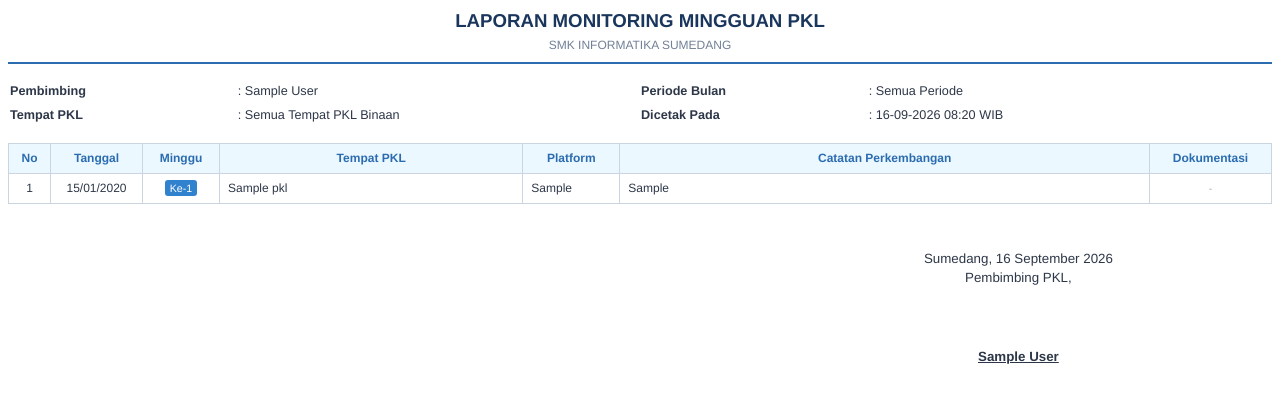
After one commit to sebuahsemangat/siprala, a PHP site: page /download_laporan.php in a window 1280 px wide. The commit adds this page. Shown: the top 403 px of the page. Run offline with PHP 8.4, Linux system fonts and the light colour scheme; the visitor is signed in with stand-in values (Sample User, id 1); tables that the repository leaves empty hold one stand-in row (values such as "Sample post").

Commit message:
Laporan pembimbing

```diff
--- /dev/null
+++ b/pembimbing/download_laporan.php
@@ -0,0 +1,346 @@
+<?php
+session_start();
+require_once '../koneksi.php';
+
+// 1. Cek Login
+if (!isset($_SESSION['id_pembimbing'])) {
+    die("Akses ditolak. Silakan login kembali.");
+}
+
+$id_pembimbing = $_SESSION['id_pembimbing'];
+$nama_pembimbing = $_SESSION['nama_pembimbing'] ?? 'Pembimbing';
+
+// 2. Tangkap Parameter Filter
+$id_tempat = $_GET['id_tempat'] ?? 'all';
+$bulan = $_GET['bulan'] ?? 'all';
+$format = strtolower($_GET['format'] ?? 'pdf');
+
+// Format nama bulan untuk judul
+$bulan_indo = [
+    1 => 'Januari', 2 => 'Februari', 3 => 'Maret', 4 => 'April',
+    5 => 'Mei', 6 => 'Juni', 7 => 'Juli', 8 => 'Agustus',
+    9 => 'September', 10 => 'Oktober', 11 => 'November', 12 => 'Desember'
+];
+
+$label_bulan = "Semua Periode";
+if ($bulan !== 'all' && preg_match('/^(\d{4})-(\d{2})$/', $bulan, $m)) {
+    $thn = $m[1];
+    $bln_num = (int)$m[2];
+    $label_bulan = ($bulan_indo[$bln_num] ?? 'Bulan ' . $bln_num) . ' ' . $thn;
+}
+
+$label_tempat = "Semua Tempat PKL Binaan";
+if ($id_tempat !== 'all' && is_numeric($id_tempat)) {
+    $stmt_tp = $pdo->prepare("SELECT nama_tempat FROM tempat_pkl WHERE id_tempat = ?");
+    $stmt_tp->execute([$id_tempat]);
+    $tp = $stmt_tp->fetch(PDO::FETCH_ASSOC);
+    if ($tp) {
+        $label_tempat = $tp['nama_tempat'];
+    }
+}
+
+// 3. Query Data Absensi Mingguan
+$query = "SELECT am.*, tp.nama_tempat
+          FROM absensi_mingguan am
+          JOIN tempat_pkl tp ON am.id_tempat = tp.id_tempat
+          WHERE am.id_pembimbing = :id_pembimbing";
+$params = [':id_pembimbing' => $id_pembimbing];
+
+if ($id_tempat !== 'all' && !empty($id_tempat)) {
+    $query .= " AND am.id_tempat = :id_tempat";
+    $params[':id_tempat'] = $id_tempat;
+}
+
+if ($bulan !== 'all' && !empty($bulan)) {
+    $query .= " AND DATE_FORMAT(am.tanggal_monitoring, '%Y-%m') = :bulan";
+    $params[':bulan'] = $bulan;
+}
+
+$query .= " ORDER BY am.tanggal_monitoring ASC, am.minggu_ke ASC";
+$stmt = $pdo->prepare($query);
+$stmt->execute($params);
+$data_riwayat = $stmt->fetchAll(PDO::FETCH_ASSOC);
+
+$filename_clean = 'Laporan_Monitoring_PKL_' . preg_replace('/[^A-Za-z0-9_]/', '_', $label_tempat) . '_' . date('Ymd_His');
+
+// ==========================================
+// A. EXPORT EXCEL
+// ==========================================
+if ($format === 'excel') {
+    header("Content-Type: application/vnd.ms-excel; charset=utf-8");
+    header("Content-Disposition: attachment; filename=" . $filename_clean . ".xls");
+    header("Expires: 0");
+    header("Cache-Control: must-revalidate, post-check=0, pre-check=0");
+    header("Pragma: public");
+    ?>
+    <!DOCTYPE html>
+    <html>
+    <head>
+        <meta charset="utf-8">
+        <style>
+            table { border-collapse: collapse; width: 100%; }
+            th, td { border: 1px solid #333333; padding: 8px; vertical-align: top; }
+            th { background-color: #2b6cb0; color: #ffffff; text-align: center; }
+            .header-info td { border: none; padding: 4px; font-weight: bold; }
+        </style>
+    </head>
+    <body>
+        <h2>LAPORAN MONITORING MINGGUAN PKL</h2>
+        <table class="header-info" style="margin-bottom: 15px;">
+            <tr><td>Pembimbing</td><td>: <?= htmlspecialchars($nama_pembimbing) ?></td></tr>
+            <tr><td>Tempat PKL</td><td>: <?= htmlspecialchars($label_tempat) ?></td></tr>
+            <tr><td>Periode Bulan</td><td>: <?= htmlspecialchars($label_bulan) ?></td></tr>
+            <tr><td>Waktu Unduh</td><td>: <?= date('d-m-Y H:i') ?> WIB</td></tr>
+        </table>
+        <table>
+            <thead>
+                <tr>
+                    <th style="width: 40px;">No</th>
+                    <th>Tanggal Monitoring</th>
+                    <th>Minggu Ke</th>
+                    <th>Tempat PKL</th>
+                    <th>Platform</th>
+                    <th>Catatan Perkembangan</th>
+                </tr>
+            </thead>
+            <tbody>
+                <?php if (empty($data_riwayat)): ?>
+                    <tr><td colspan="6" style="text-align: center; font-style: italic;">Tidak ada data monitoring untuk filter yang dipilih.</td></tr>
+                <?php else: ?>
+                    <?php $no = 1; foreach ($data_riwayat as $row):
+                        $platform_str = $row['platform'];
+                        if ($platform_str === 'Lainnya' && !empty($row['platform_lainnya'])) {
+                            $platform_str = $row['platform_lainnya'] . ' (Lainnya)';
+                        }
+                    ?>
+                    <tr>
+                        <td style="text-align: center;"><?= $no++ ?></td>
+                        <td style="text-align: center;"><?= date('d-m-Y', strtotime($row['tanggal_monitoring'])) ?></td>
+                        <td style="text-align: center;">Minggu ke-<?= htmlspecialchars($row['minggu_ke']) ?></td>
+                        <td><?= htmlspecialchars($row['nama_tempat']) ?></td>
+                        <td><?= htmlspecialchars($platform_str) ?></td>
+                        <td><?= nl2br(htmlspecialchars($row['catatan'])) ?></td>
+                    </tr>
+                    <?php endforeach; ?>
+                <?php endif; ?>
+            </tbody>
+        </table>
+    </body>
+    </html>
+    <?php
+    exit;
+}
+
+// ==========================================
+// B. EXPORT PDF (DOMPDF)
+// ==========================================
+
+// Autoload composer
+$autoload_found = false;
+if (file_exists(__DIR__ . '/../siprala/vendor/autoload.php')) {
+    require_once __DIR__ . '/../siprala/vendor/autoload.php';
+    $autoload_found = true;
+} elseif (file_exists(__DIR__ . '/../vendor/autoload.php')) {
+    require_once __DIR__ . '/../vendor/autoload.php';
+    $autoload_found = true;
+}
+
+// Helper image to base64
+function toBase64($relPath) {
+    if (empty($relPath)) return '';
+    $fullPath = realpath(__DIR__ . '/../' . $relPath);
+    if (!$fullPath || !file_exists($fullPath)) return '';
+    $data = @file_get_contents($fullPath);
+    if ($data === false) return '';
+    $info = @getimagesize($fullPath);
+    $mime = $info ? $info['mime'] : 'image/jpeg';
+    return 'data:' . $mime . ';base64,' . base64_encode($data);
+}
+
+// Render HTML template untuk PDF
+ob_start();
+?>
+<!DOCTYPE html>
+<html>
+<head>
+    <meta charset="utf-8">
+    <title>Laporan Monitoring PKL</title>
+    <style>
+        @page {
+            margin: 1.2cm 1.5cm;
+        }
+        body {
+            font-family: 'Helvetica', Arial, sans-serif;
+            font-size: 10pt;
+            color: #2d3748;
+            line-height: 1.4;
+        }
+        .header-title {
+            text-align: center;
+            border-bottom: 2px solid #2b6cb0;
+            padding-bottom: 8px;
+            margin-bottom: 15px;
+        }
+        .header-title h2 {
+            margin: 0;
+            font-size: 14pt;
+            color: #1a365d;
+            text-transform: uppercase;
+        }
+        .header-title p {
+            margin: 3px 0 0 0;
+            font-size: 9pt;
+            color: #718096;
+        }
+        .meta-table {
+            width: 100%;
+            margin-bottom: 15px;
+            font-size: 9.5pt;
+        }
+        .meta-table td {
+            padding: 2px 0;
+            vertical-align: top;
+        }
+        .data-table {
+            width: 100%;
+            border-collapse: collapse;
+            margin-top: 5px;
+        }
+        .data-table th, .data-table td {
+            border: 1px solid #cbd5e0;
+            padding: 6px 8px;
+            vertical-align: top;
+            font-size: 9pt;
+        }
+        .data-table th {
+            background-color: #ebf8ff;
+            color: #2b6cb0;
+            text-align: center;
+            font-weight: bold;
+        }
+        .bukti-img {
+            max-width: 100px;
+            max-height: 75px;
+            border-radius: 4px;
+            border: 1px solid #e2e8f0;
+        }
+        .footer-ttd {
+            margin-top: 30px;
+            width: 100%;
+        }
+        .badge-minggu {
+            background-color: #3182ce;
+            color: white;
+            padding: 2px 5px;
+            border-radius: 3px;
+            font-size: 8pt;
+            white-space: nowrap;
+        }
+    </style>
+</head>
+<body>
+    <div class="header-title">
+        <h2>LAPORAN MONITORING MINGGUAN PKL</h2>
+        <p>SMK INFORMATIKA SUMEDANG</p>
+    </div>
+
+    <table class="meta-table">
+        <tr>
+            <td style="width: 18%;"><strong>Pembimbing</strong></td>
+            <td style="width: 32%;">: <?= htmlspecialchars($nama_pembimbing) ?></td>
+            <td style="width: 18%;"><strong>Periode Bulan</strong></td>
+            <td style="width: 32%;">: <?= htmlspecialchars($label_bulan) ?></td>
+        </tr>
+        <tr>
+            <td><strong>Tempat PKL</strong></td>
+            <td>: <?= htmlspecialchars($label_tempat) ?></td>
+            <td><strong>Dicetak Pada</strong></td>
+            <td>: <?= date('d-m-Y H:i') ?> WIB</td>
+        </tr>
+    </table>
+
+    <table class="data-table">
+        <thead>
+            <tr>
+                <th style="width: 25px;">No</th>
+                <th style="width: 75px;">Tanggal</th>
+                <th style="width: 60px;">Minggu</th>
+                <?php if ($id_tempat === 'all'): ?>
+                    <th>Tempat PKL</th>
+                <?php endif; ?>
+                <th style="width: 80px;">Platform</th>
+                <th>Catatan Perkembangan</th>
+                <th style="width: 105px; text-align: center;">Dokumentasi</th>
+            </tr>
+        </thead>
+        <tbody>
+            <?php if (empty($data_riwayat)): ?>
+                <tr>
+                    <td colspan="<?= ($id_tempat === 'all') ? '7' : '6' ?>" style="text-align: center; padding: 20px; font-style: italic; color: #a0aec0;">
+                        Tidak ada catatan monitoring mingguan untuk filter yang dipilih.
+                    </td>
+                </tr>
+            <?php else: ?>
+                <?php $no = 1; foreach ($data_riwayat as $item):
+                    $p_str = $item['platform'];
+                    if ($p_str === 'Lainnya' && !empty($item['platform_lainnya'])) {
+                        $p_str = $item['platform_lainnya'];
+                    }
+                    $base64_img = toBase64($item['foto_bukti']);
+                ?>
+                <tr>
+                    <td style="text-align: center;"><?= $no++ ?></td>
+                    <td style="text-align: center;"><?= date('d/m/Y', strtotime($item['tanggal_monitoring'])) ?></td>
+                    <td style="text-align: center;">
+                        <span class="badge-minggu">Ke-<?= htmlspecialchars($item['minggu_ke']) ?></span>
+                    </td>
+                    <?php if ($id_tempat === 'all'): ?>
+                        <td><?= htmlspecialchars($item['nama_tempat']) ?></td>
+                    <?php endif; ?>
+                    <td><?= htmlspecialchars($p_str) ?></td>
+                    <td><?= nl2br(htmlspecialchars($item['catatan'])) ?></td>
+                    <td style="text-align: center;">
+                        <?php if (!empty($base64_img)): ?>
+                            <img src="<?= $base64_img ?>" class="bukti-img" alt="Foto">
+                        <?php else: ?>
+                            <span style="font-size: 8pt; color: #a0aec0;">-</span>
+                        <?php endif; ?>
+                    </td>
+                </tr>
+                <?php endforeach; ?>
+            <?php endif; ?>
+        </tbody>
+    </table>
+
+    <table class="footer-ttd">
+        <tr>
+            <td style="width: 60%;"></td>
+            <td style="width: 40%; text-align: center;">
+                <p style="margin-bottom: 60px;">Sumedang, <?= date('d F Y') ?><br>Pembimbing PKL,</p>
+                <p style="margin: 0; font-weight: bold; text-decoration: underline;"><?= htmlspecialchars($nama_pembimbing) ?></p>
+            </td>
+        </tr>
+    </table>
+</body>
+</html>
+<?php
+$html = ob_get_clean();
+
+if ($autoload_found && class_exists('Dompdf\Dompdf')) {
+    $options = new \Dompdf\Options();
+    $options->set('defaultFont', 'Helvetica');
+    $options->set('isHtml5ParserEnabled', true);
+    $options->set('isRemoteEnabled', false);
+
+    $dompdf = new \Dompdf\Dompdf($options);
+    $dompdf->loadHtml($html);
+    $dompdf->setPaper('A4', 'portrait');
+    $dompdf->render();
+    $dompdf->stream($filename_clean . ".pdf", ["Attachment" => 0]); // 0 = view/print di tab browser
+    exit;
+} else {
+    // Fallback: Tampilkan halaman cetak HTML interaktif
+    echo $html;
+    echo "<script>window.print();</script>";
+    exit;
+}
```
Also changed, not shown: pembimbing/absensi_mingguan.php (+112 -17 lines), pembimbing/get_bulan_monitoring.php (added, +47 -0 lines).
